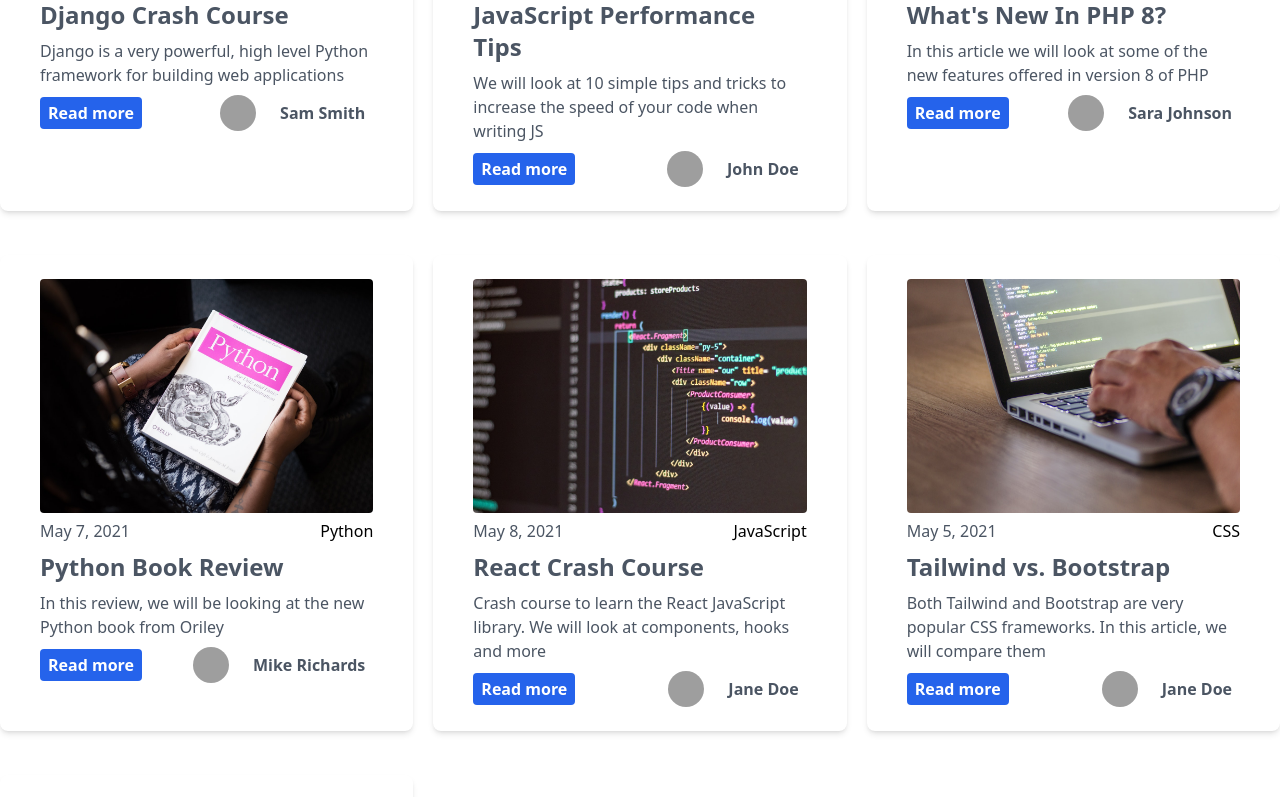
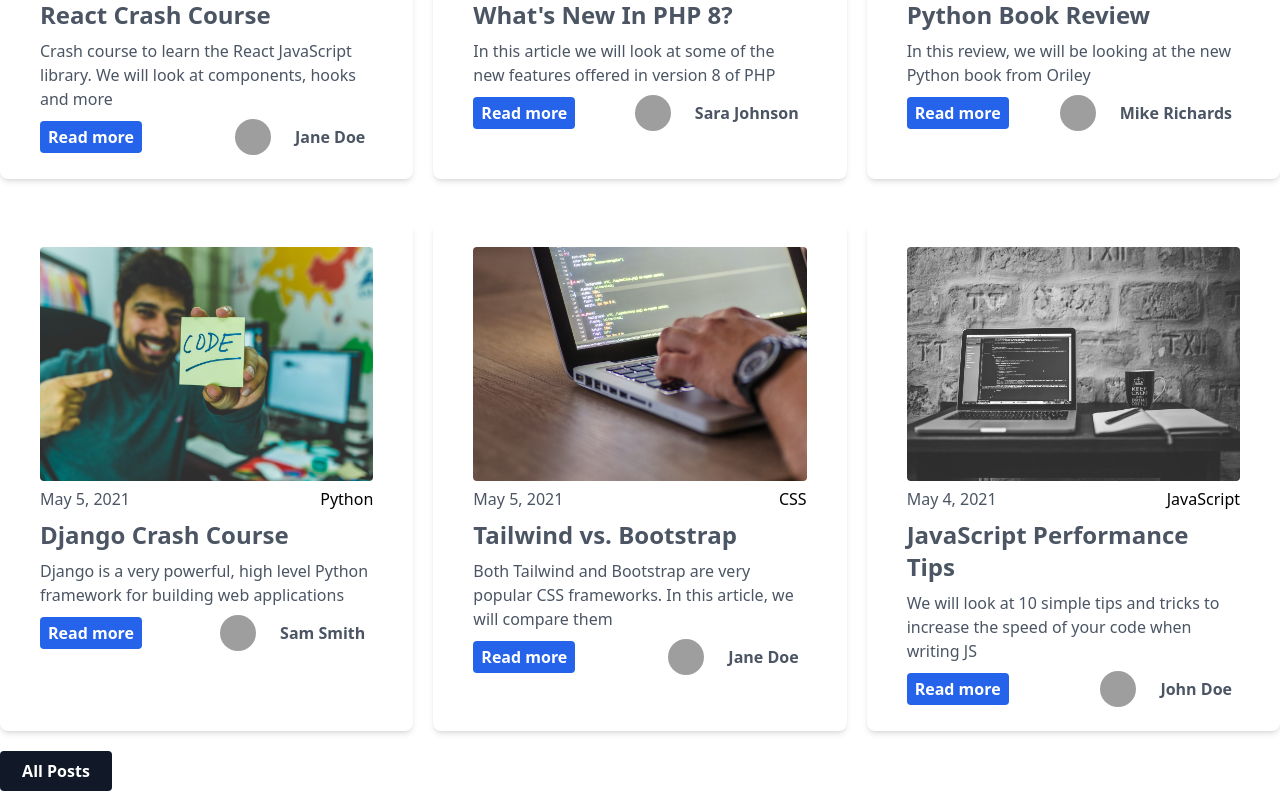
Before and after one commit to oybek703/blog, a Next.js app: page / in a window 1280 px wide. Shown: the part 520-1317 px from the top of the page. Built offline with nearby package versions, Linux system fonts and the light colour scheme; grey boxes are pictures that could not be loaded.

Commit message:
sort by date implementation done

```diff
--- a/components/Layout.tsx
+++ b/components/Layout.tsx
@@ -10,7 +10,7 @@ interface ILayoutProps {
 
 const Layout: FC<PropsWithChildren<ILayoutProps>> = ({ title, children, keywords, description }) => {
 	return (
-		<div>
+		<div className="min-w-full">
 			<Head>
 				<title>{title}</title>
 				<meta name="keywords" content={keywords} />
--- a/components/Posts.tsx
+++ b/components/Posts.tsx
@@ -25,7 +25,9 @@ const Posts: FC<IPostProps> = ({ post, slug }) => {
 			</div>
 			<div className="mt-2 flex justify-between items-center">
 				<Link href={`${Routes.blog}/${slug}`}>
-					<a className="bg-blue-600 text-white font-bold px-2 py-1 rounded hover:bg-blue-900">Read more</a>
+					<a className="bg-blue-600 text-white whitespace-nowrap font-bold px-2 py-1 rounded hover:bg-blue-900">
+						Read more
+					</a>
 				</Link>
 				<div className="flex items-center">
 					{/* eslint-disable-next-line @next/next/no-img-element */}
--- a/pages/index.tsx
+++ b/pages/index.tsx
@@ -18,7 +18,7 @@ const Home: React.FC<IHomeProps> = ({ posts }) => {
 					<Posts slug={post.slug} key={index} post={post.frontMatter} />
 				))}
 				<Link href={Routes.blog}>
-					<a className=""></a>
+					<a className="bg-gray-900 w-28 text-white text-center rounded p-2 font-bold">All Posts</a>
 				</Link>
 			</div>
 		</Layout>
@@ -29,7 +29,8 @@ const Home: React.FC<IHomeProps> = ({ posts }) => {
 // @ts-ignore
 export const getStaticProps: GetStaticProps<IHomeProps> = () => {
 	const postsFolder = 'posts'
-	const posts = readdirSync(postsFolder).map(filename => {
+	const posts = readdirSync(postsFolder)
+		.map(filename => {
 			const slug = filename.replace('.md', '')
 			const { data: frontMatter } = matter(readFileSync(join(postsFolder, filename)))
 			return {
@@ -37,6 +38,10 @@ export const getStaticProps: GetStaticProps<IHomeProps> = () => {
 				frontMatter
 			}
 		})
+		.slice(0, 6)
+		// eslint-disable-next-line @typescript-eslint/ban-ts-comment
+		// @ts-ignore
+		.sort((a, b) => new Date(b.frontMatter.date) - new Date(a.frontMatter.date))
 	return {
 		props: {
 			posts
```
Lines whose indentation alone changed are shown as unchanged.
